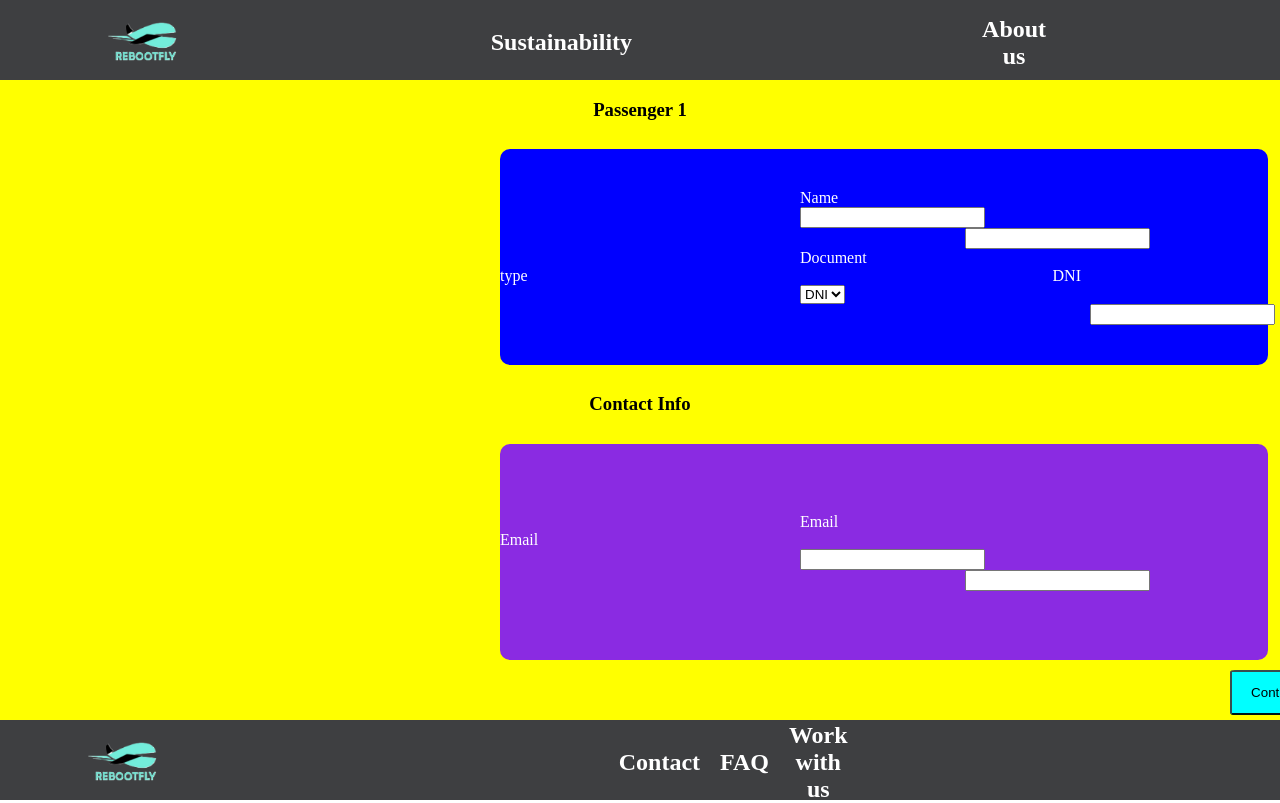
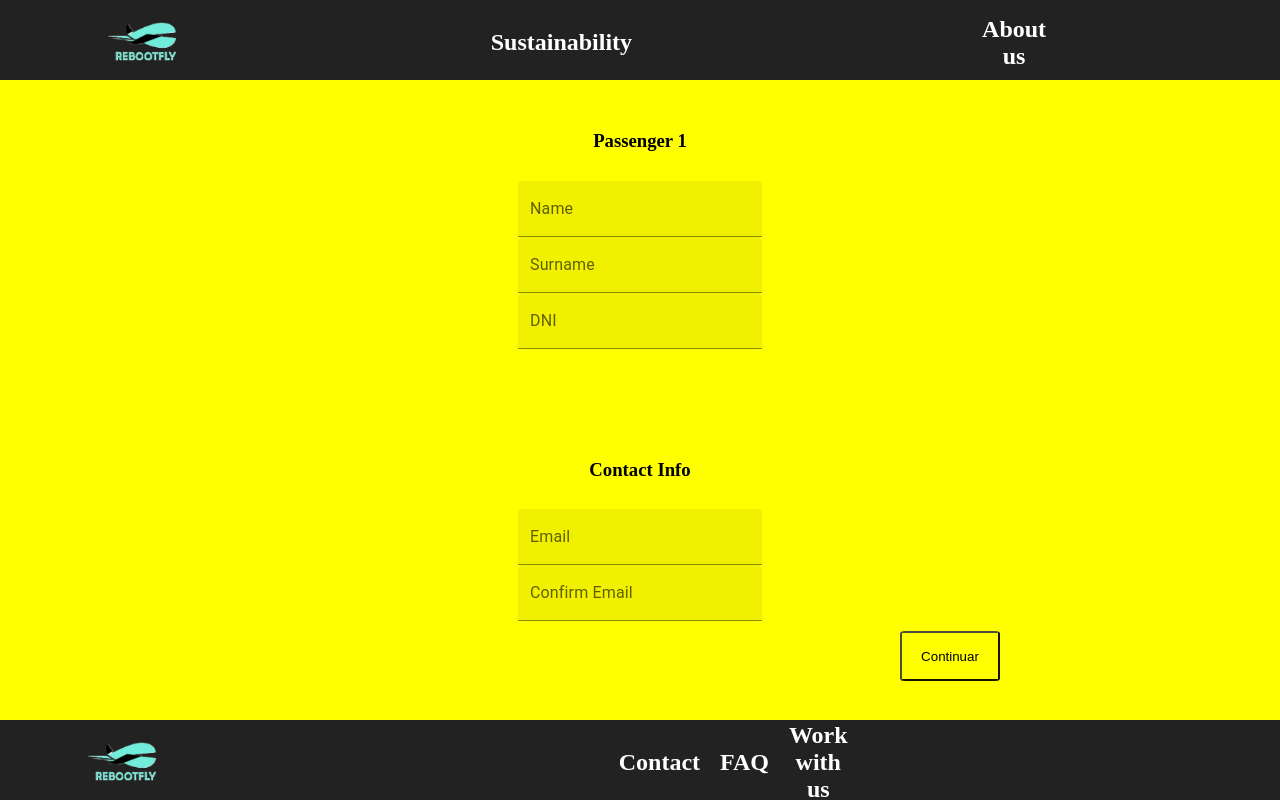
Before and after one commit to Hiimaarr/RebootFly, a React (Vite) app in the folder React_Frontend/: page /data in a window 1280 px wide. Shown: the top 803 px of the page. Built offline with nearby package versions, Linux system fonts and the light colour scheme.

Commit message:
data page fixed

```diff
--- a/React_Frontend/src/Pages/Data/Data.css
+++ b/React_Frontend/src/Pages/Data/Data.css
@@ -12,29 +12,14 @@
     margin-left:500px ;
     width: 60vw;
     height:30vh;
-    background-color: blue;
     color: white;
-}
-#name{
-    margin-left: 300px;
-}
-#apellido{
-    margin-left: 600px;
-}
-#apellidoI{
-    margin-left: 465px;
-}
-#dni{
-    margin-left: 525px;
+    align-items: center;
 }
 #dniT{
     margin-left: 300px;
 }
 #dniTS{
     margin-left: 300px;
-}
-#dniI{
-    margin-left: 590px;
 }
 #infoContact{
     border-radius: 10px;
@@ -46,17 +31,6 @@
     color: white;
 }
 h3{
+    margin-top: 50px;
     text-align: center;
 }
-#email{
-    margin-left: 300px;
-}
-#emailC{
-    margin-left: 600px;
-}
-#emailI{
-    margin-left: 300px;
-}
-#emailIC{
-    margin-left: 465px;
-}
--- a/React_Frontend/src/Pages/Data/Data.jsx
+++ b/React_Frontend/src/Pages/Data/Data.jsx
@@ -1,34 +1,64 @@
 import "./Data.css"
 import Button from "../../components/Button/Button"
+import { Link } from "react-router-dom"
+import { TextField, Box, Grid } from "@mui/material"
 function Data() {
   return (
     <>
     <div id="data">
         <h3>Passenger 1</h3>
-        <div id="infoData">
-        <label id="name">Name</label>
-        <label id="apellido">Surname</label>
-        <br/>
-        <input type="text" id="name" name="name" />
-        <input type="apellidos" id="apellidoI"/>
-          <br/>
-        <label id="dniT">Document type</label>
-        <label id="dni">DNI</label><br/>
-        <select id="dniTS">
-            <option value="DNI">DNI</option>
-            <option value="NIF">NIF</option>
-        </select>
-        <input id="dniI" type="text"></input>
-        </div>
+        <Box
+          sx={{
+            display: 'flex',
+            flexDirection: 'column',
+            alignItems: 'center',
+            marginBottom:"50px"
+          }}
+        >
+
+            <TextField
+              label="Name"
+              id="filled-size-normal"
+              defaultValue=""
+              variant="filled"
+            />
+            <TextField
+                label="Surname"
+                id="filled-size-normal"
+                defaultValue=""
+                variant="filled"
+              />
+          <TextField
+              label="DNI"
+              id="filled-size-normal"
+              defaultValue=""
+              variant="filled"
+            />
+        </Box>
         <h3>Contact Info</h3>
-        <div id="infoContact">
-        <label id="email">Email</label>
-        <label id="emailC">Confirm Email</label>
-        <br/>
-        <input type="email" id="emailI"></input>
-        <input type="email" id="emailIC"></input>
-        </div>
-        <Button size="data" text="Continuar"/>
+        <Box
+         sx={{
+          display: 'flex',
+          flexDirection: 'column',
+          alignItems: 'center',
+        }}
+        >
+          <TextField
+                label="Email"
+                id="filled-size-normal"
+                defaultValue=""
+                variant="filled"
+              />
+          <TextField
+                label="Confirm Email"
+                id="filled-size-normal"
+                defaultValue=""
+                variant="filled"
+              />
+        </Box>
+          <Link /*to="/signup" Aqui iria la ruta de la siguiente página */>
+          <Button size="data" text="Continuar"/>
+          </Link>
     </div>
     </>
   )
--- a/React_Frontend/src/components/Button/Button.css
+++ b/React_Frontend/src/components/Button/Button.css
@@ -3,8 +3,8 @@ button:hover{
     cursor:pointer;
     transition-duration: 0.6s;
     color: white;
-    background-color:rgba(62, 63, 65, 0.918);
-    border-color: rgba(62, 63, 65, 0.918);
+    background-color:rgb(34,34,34);
+    border-color: rgb(34,34,34);
 }
 .small{
     height:50px;
@@ -12,8 +12,8 @@ button:hover{
     margin-left: 100px;
     margin-top: 300px;
     color: black;
-        background-color: aqua;
-        border-color: rgba(62, 63, 65, 0.918);
+    background-color: aqua;
+    border-color: rgba(62, 63, 65, 0.918);
     border-radius: 5%;
 }
 .large{
@@ -26,11 +26,11 @@ button:hover{
     border-radius: 5%;
 }
 .data{
-    margin-left: 1230px;
+    margin-left: 900px;
     height: 50px;
     width: 100px;
     color: black;
-    background-color: aqua;
+    background-color: transparent;
     border-color: rgba(62, 63, 65, 0.918);
     border-radius: 5%;
     margin-bottom: 5px;
--- a/React_Frontend/src/components/Footer/Footer.css
+++ b/React_Frontend/src/components/Footer/Footer.css
@@ -1,6 +1,6 @@
 #footer {
     display: flex;
-    background-color: rgb(62, 63, 65);
+    background-color: rgb(34, 34, 34);
     height: 10vh;
     width: 100%;
     align-content: center;
--- a/React_Frontend/src/components/Header/Header.css
+++ b/React_Frontend/src/components/Header/Header.css
@@ -1,7 +1,7 @@
 #header{
     margin: 0 auto;
     display: flex;
-    background-color: rgb(62, 63, 65);
+    background-color: rgb(34, 34, 34) ;
     height:10vh;
     width:100%;
    /*  align-content: center; */
```
